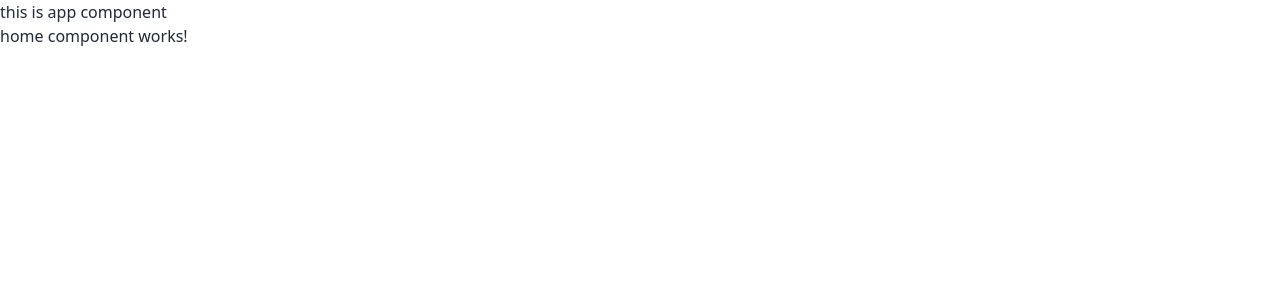
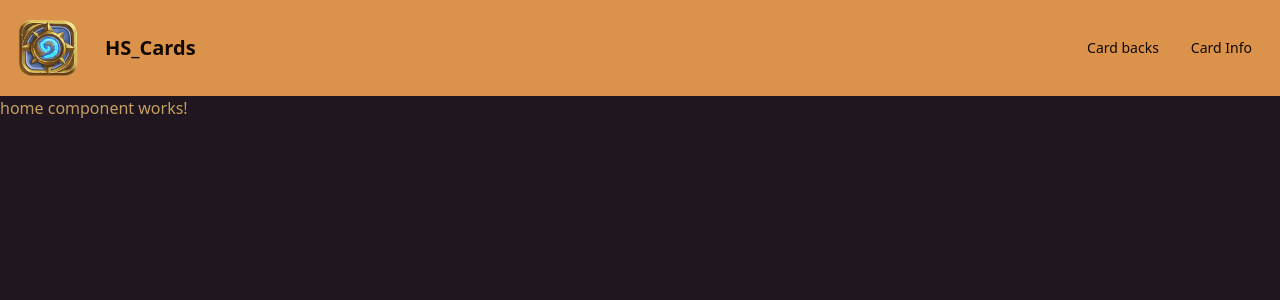
Before and after one commit to Wrajt/HS_Cards, an Angular app: page /home in a window 1280 px wide. Shown: the top 300 px of the page. Built offline with nearby package versions, Linux system fonts and the light colour scheme.

Commit message:
functional navbar with working routers, logo

```diff
--- a/angular.json
+++ b/angular.json
@@ -21,6 +21,7 @@
             ],
             "tsConfig": "tsconfig.app.json",
             "assets": [
+              "src/assets",
               {
                 "glob": "**/*",
                 "input": "public"
--- a/src/app/app.component.html
+++ b/src/app/app.component.html
@@ -1,2 +1,15 @@
-<h1>this is app component</h1>
+<div class="navbar bg-primary text-primary-content">
+  <div class="w-20 rounded">
+    <img alt="logo" src="../assets/hslogo.png"/>
+  </div>
+  <div class="flex-1">
+    <a href="/home" class="btn btn-ghost text-xl">HS_Cards</a>
+  </div>
+  <div class="flex-none">
+    <ul class="menu menu-horizontal px-1">
+      <li><a href="/card-backs">Card backs</a></li>
+      <li><a href="/card-info">Card Info</a></li>
+    </ul>
+  </div>
+</div>
 <router-outlet></router-outlet>
--- a/src/app/app.routes.ts
+++ b/src/app/app.routes.ts
@@ -1,7 +1,11 @@
 import { Routes } from '@angular/router';
 import { HomeComponent } from './home/home.component';
+import { CardBacksComponent } from './card-backs/card-backs.component';
+import { CardInfoComponent} from "./card-info/card-info.component";
 
 export const routes: Routes = [
   {path: 'home', component: HomeComponent, pathMatch: 'full'},
+  {path: 'card-backs', component: CardBacksComponent, pathMatch: 'full'},
+  {path: 'card-info', component: CardInfoComponent, pathMatch: 'full'},
   {path: '', redirectTo: 'home', pathMatch: 'full'}
 ];
--- /dev/null
+++ b/src/app/card-backs/card-backs.component.html
@@ -0,0 +1 @@
+<p>card-backs works!</p>
--- /dev/null
+++ b/src/app/card-info/card-info.component.html
@@ -0,0 +1 @@
+<p>card-info works!</p>
--- a/src/index.html
+++ b/src/index.html
@@ -1,5 +1,5 @@
 <!doctype html>
-<html lang="en">
+<html lang="en" data-theme="coffee">
 <head>
   <meta charset="utf-8">
   <title>HSCards</title>
--- a/tailwind.config.js
+++ b/tailwind.config.js
@@ -1,5 +1,8 @@
 /** @type {import('tailwindcss').Config} */
 module.exports = {
+  daisyui: {
+    themes: ["coffee"],
+  },
   content: ["./src/**/*.{html,ts}",],
   theme: {
     extend: {},
```
Also changed, not shown: src/app/card-backs/card-backs.component.ts (added, +12 -0 lines), src/app/card-info/card-info.component.ts (added, +12 -0 lines), src/app/card-backs/card-backs.component.css (added), src/app/card-info/card-info.component.css (added), src/assets/hslogo.png (added).
